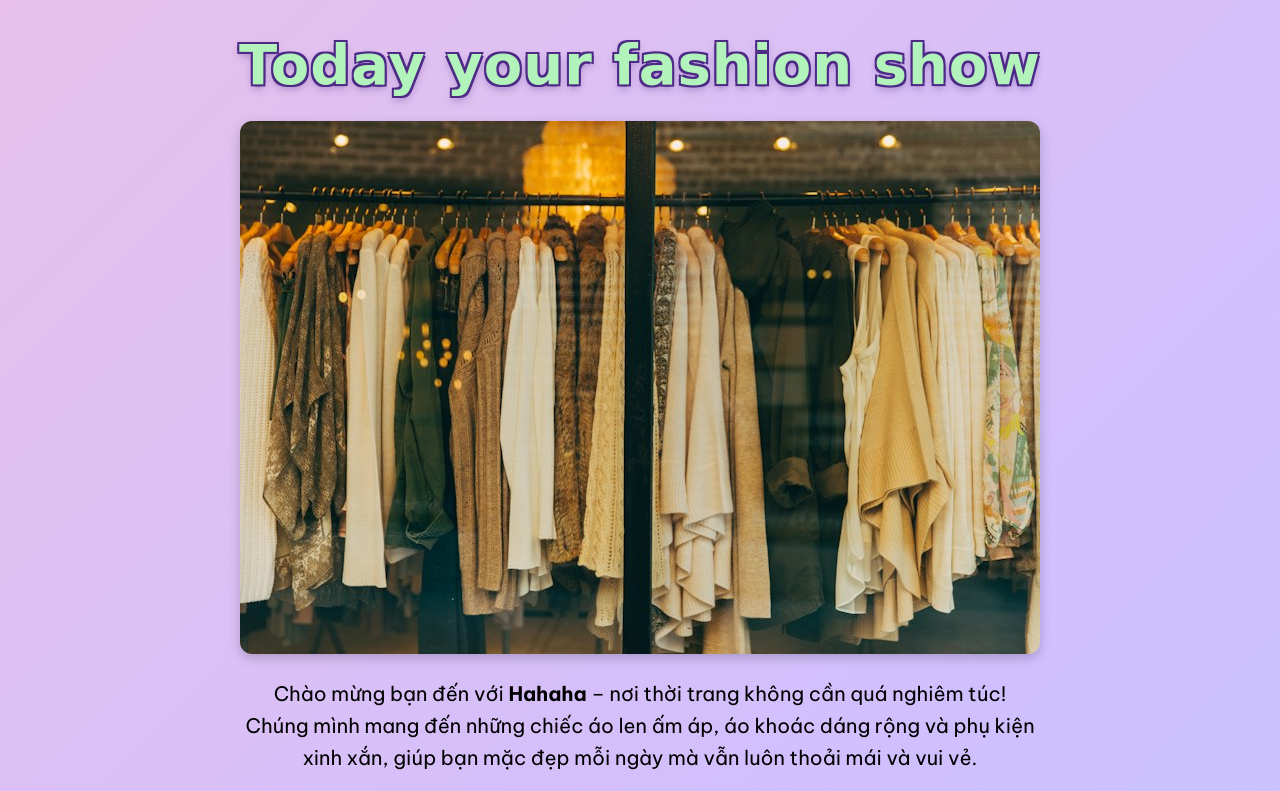
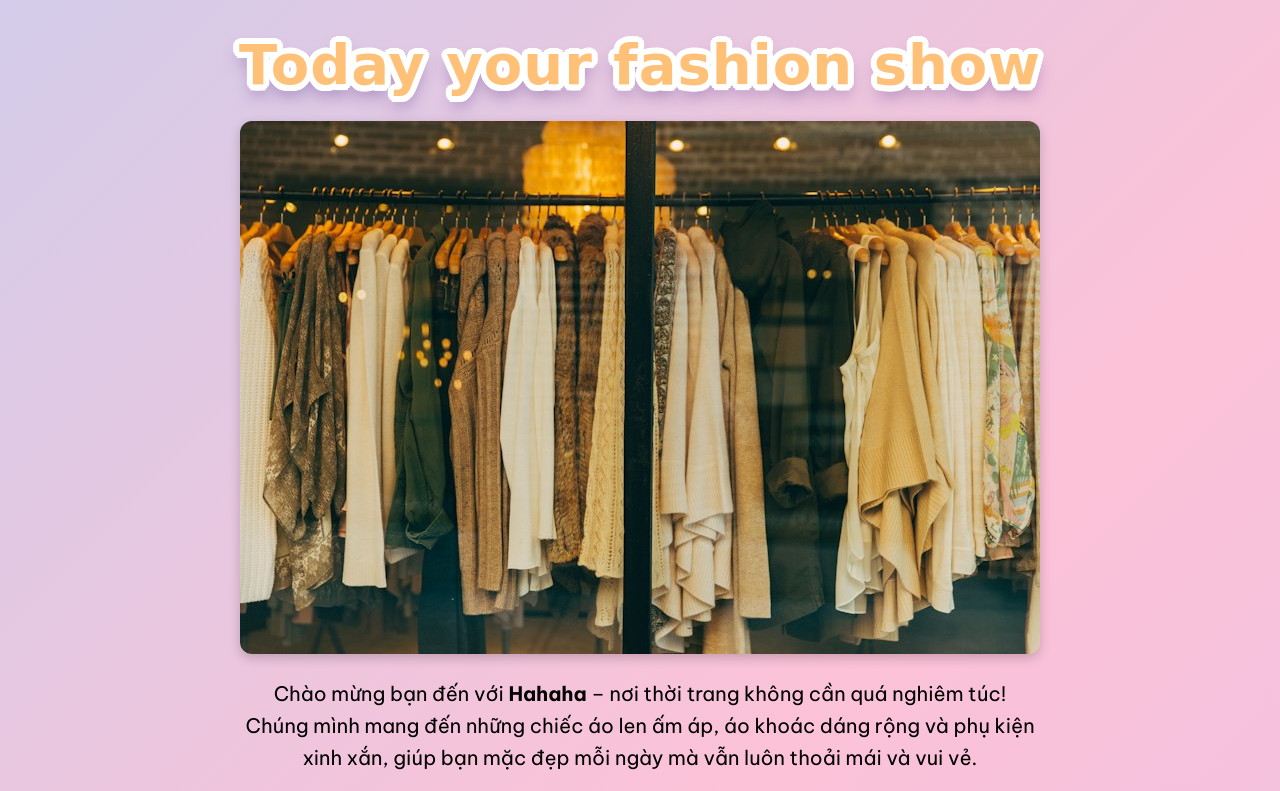
Before and after one commit to HwGi4ng/Web_html, a plain HTML site: page index.html in a window 1280 px wide. Shown: the top 791 px of the page. Drawn offline with Linux system fonts and the light colour scheme; a web font is replaced by a local one.

Commit message:
Use Gluten font with thick white outline; sync title and background colors on a 5s cycle
Co-Authored-By: Claude Opus 5.5 <noreply@anthropic.com>

```diff
--- a/index.html
+++ b/index.html
@@ -6,7 +6,7 @@
 <title>Hahaha</title>
 <link rel="preconnect" href="https://fonts.googleapis.com">
 <link rel="preconnect" href="https://fonts.gstatic.com" crossorigin>
-<link href="https://fonts.googleapis.com/css2?family=Be+Vietnam+Pro:wght@400;700;800&family=Sniglet:wght@800&display=swap" rel="stylesheet">
+<link href="https://fonts.googleapis.com/css2?family=Be+Vietnam+Pro:wght@400;700;800&family=Gluten:wght@800&display=swap" rel="stylesheet">
 <link rel="stylesheet" href="style.css">
 <script src="script.js" defer></script>
 </head>
--- a/style.css
+++ b/style.css
@@ -4,7 +4,7 @@ body {
   /* nền chuyển màu pastel, từ từ "trôi" (xem @keyframes bg-move bên dưới) */
   background: linear-gradient(135deg, #a5d8ff, #fcc2d7, #d0bfff, #a5d8ff);
   background-size: 400% 400%;
-  animation: bg-move 20s ease infinite;
+  animation: bg-move 5s ease infinite;
   min-height: 100vh;
 }
 
@@ -199,32 +199,61 @@ p {
 
 /* ===== Tiêu đề "Today your fashion show" ===== */
 .site-title {
-  font-family: "Sniglet", cursive; /* font tròn trịa dễ thương (Google Fonts) */
+  font-family: "Gluten", cursive; /* font mềm như kẹo dẻo (Google Fonts) */
   font-weight: 800;
   letter-spacing: 1px;
-  /* Viền chữ màu tím đậm để chữ pastel vẫn nổi trên nền pastel */
+  /* Viền trắng dày 6px (vẽ bằng nhiều lớp bóng xếp thành vòng tròn cho mịn)
+     + bóng tím mờ bên ngoài để chữ nổi trên nền pastel */
   text-shadow:
-    -2px -2px 0 #4c2a85,
-     2px -2px 0 #4c2a85,
-    -2px  2px 0 #4c2a85,
-     2px  2px 0 #4c2a85,
-     0    4px 8px rgba(76, 42, 133, 0.4);
-  /* Màu chữ đổi theo nền: cùng chu kỳ 20s với bg-move,
+    6px 0px 0 #fff,
+    5.5px 2.3px 0 #fff,
+    4.2px 4.2px 0 #fff,
+    2.3px 5.5px 0 #fff,
+    0px 6px 0 #fff,
+    -2.3px 5.5px 0 #fff,
+    -4.2px 4.2px 0 #fff,
+    -5.5px 2.3px 0 #fff,
+    -6px 0px 0 #fff,
+    -5.5px -2.3px 0 #fff,
+    -4.2px -4.2px 0 #fff,
+    -2.3px -5.5px 0 #fff,
+    -0px -6px 0 #fff,
+    2.3px -5.5px 0 #fff,
+    4.2px -4.2px 0 #fff,
+    5.5px -2.3px 0 #fff,
+    3px 0px 0 #fff,
+    2.8px 1.1px 0 #fff,
+    2.1px 2.1px 0 #fff,
+    1.1px 2.8px 0 #fff,
+    0px 3px 0 #fff,
+    -1.1px 2.8px 0 #fff,
+    -2.1px 2.1px 0 #fff,
+    -2.8px 1.1px 0 #fff,
+    -3px 0px 0 #fff,
+    -2.8px -1.1px 0 #fff,
+    -2.1px -2.1px 0 #fff,
+    -1.1px -2.8px 0 #fff,
+    -0px -3px 0 #fff,
+    1.1px -2.8px 0 #fff,
+    2.1px -2.1px 0 #fff,
+    2.8px -1.1px 0 #fff,
+    0 10px 16px rgba(76, 42, 133, 0.5);
+  /* Màu chữ đổi cùng nhịp với nền (bg-move, 5 giây),
      luôn là màu pastel đối (bù) với màu nền lúc đó */
-  animation: title-color 20s ease infinite;
+  animation: title-color 5s ease infinite;
 }
 
 @keyframes title-color {
-  0%   { color: #ffd8a8; } /* nền xanh dương nhạt -> chữ cam đào */
-  25%  { color: #b2f2bb; } /* nền hồng            -> chữ xanh bạc hà */
-  50%  { color: #fff3bf; } /* nền tím nhạt         -> chữ vàng kem */
-  75%  { color: #b2f2bb; } /* nền hồng            -> chữ xanh bạc hà */
-  100% { color: #ffd8a8; } /* quay lại xanh dương -> cam đào */
+  0%   { color: #ffc078; } /* nền xanh dương nhạt -> chữ cam đào */
+  25%  { color: #8ce99a; } /* nền hồng            -> chữ xanh bạc hà */
+  50%  { color: #ffd43b; } /* nền tím nhạt         -> chữ vàng kem */
+  75%  { color: #8ce99a; } /* nền hồng            -> chữ xanh bạc hà */
+  100% { color: #ffc078; } /* quay lại xanh dương -> cam đào */
 }
 
 @media (prefers-reduced-motion: reduce) {
   .site-title {
     animation: none;
-    color: #ffd8a8;
+    color: #ffc078;
   }
 }
```
